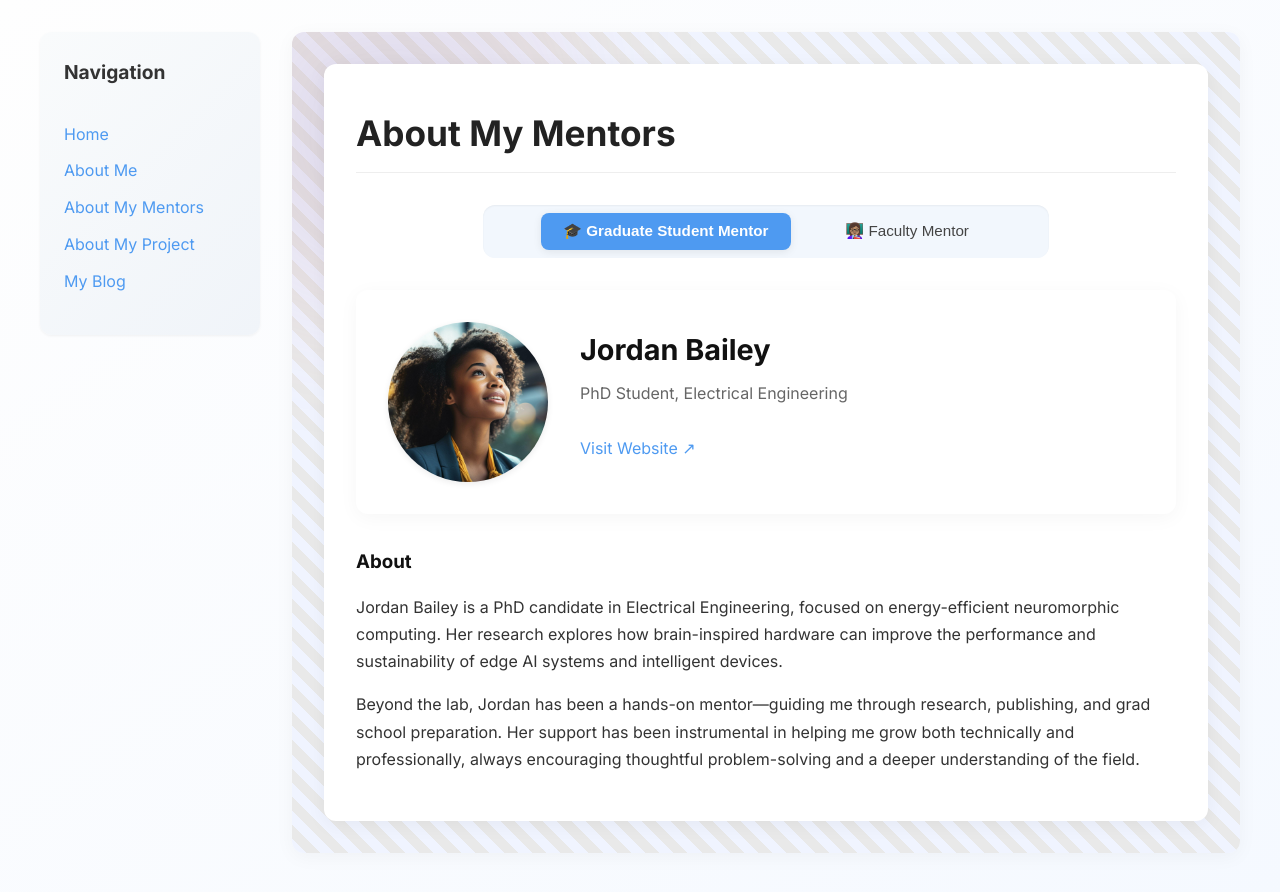
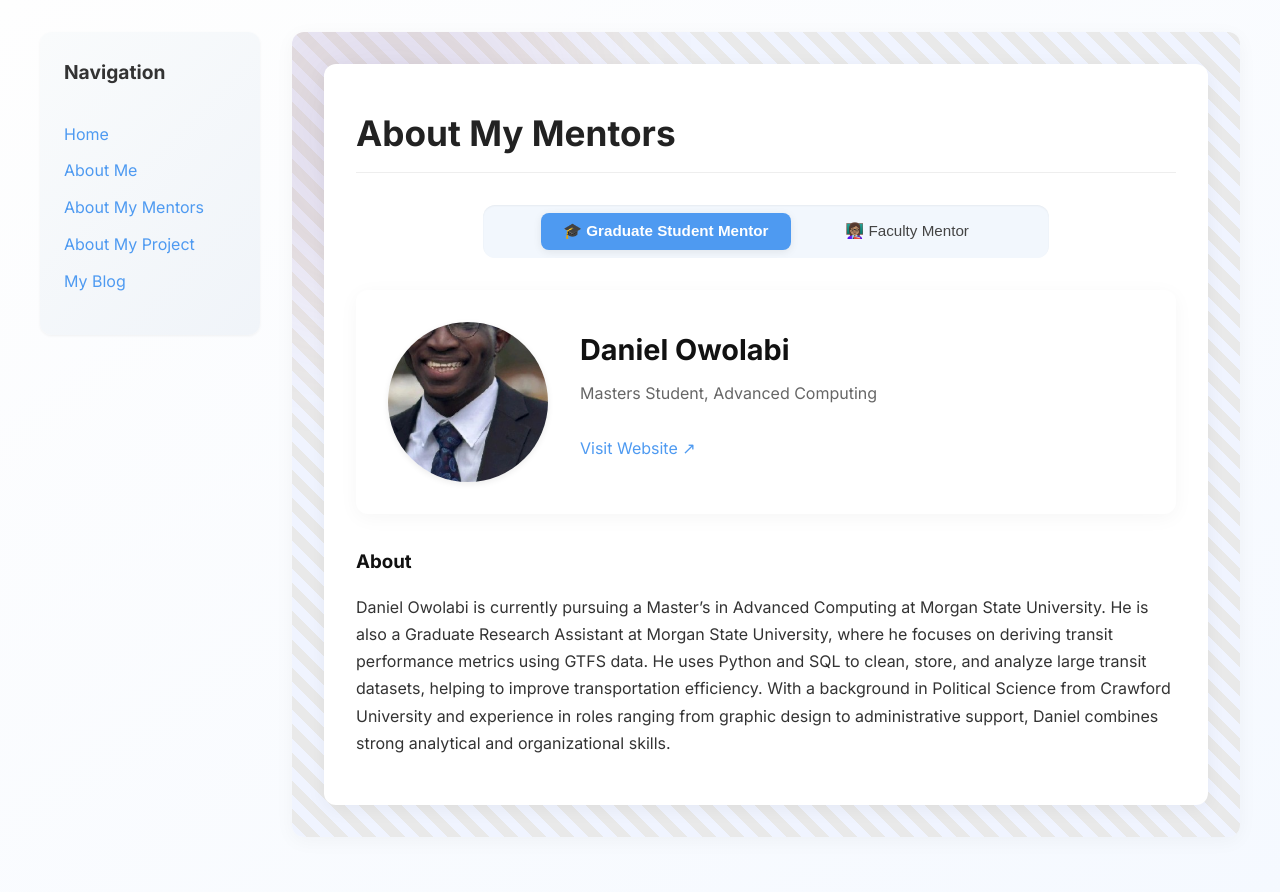
Before and after one commit to bhattarainabin2055/bhattarainabin2055.github.io, a Jekyll site: the page built from pages/about-my-mentor.md, in a window 1280 px wide. Shown: the top 892 px of the page. Built offline with Jekyll 4.4.1, drawn with Linux system fonts in a browser that asks for light colours.

Commit message:
Update about-my-mentor.md

```diff
--- a/pages/about-my-mentor.md
+++ b/pages/about-my-mentor.md
@@ -4,14 +4,12 @@ title: About My Mentors
 permalink: /about-my-mentor.html
 
 graduate_mentor:
-  name: Jordan Bailey
-  title: PhD Student, Electrical Engineering
-  image: /assets/images/graduate-student-mentor.jpg
-  website: https://gradmentor.example.com
+  name: Daniel Owolabi
+  title: Masters Student, Advanced Computing
+  image: assets/images/Graduate_assistant.jpg
+  website: https://www.linkedin.com/in/owolabi-daniel-olusayo/
   bio: |
-    Jordan Bailey is a PhD candidate in Electrical Engineering, focused on energy-efficient neuromorphic computing. Her research explores how brain-inspired hardware can improve the performance and sustainability of edge AI systems and intelligent devices.
-
-    Beyond the lab, Jordan has been a hands-on mentor—guiding me through research, publishing, and grad school preparation. Her support has been instrumental in helping me grow both technically and professionally, always encouraging thoughtful problem-solving and a deeper understanding of the field.
+    Daniel Owolabi is currently pursuing a Master's in Advanced Computing at Morgan State University. He is also a Graduate Research Assistant at Morgan State University, where he focuses on deriving transit performance metrics using GTFS data. He uses Python and SQL to clean, store, and analyze large transit datasets, helping to improve transportation efficiency. With a background in Political Science from Crawford University and experience in roles ranging from graphic design to administrative support, Daniel combines strong analytical and organizational skills.
 
 faculty_mentor:
   name: Edward Robinson
```
Also changed, not shown: other parts of pages/about-my-mentor.md (+1 -1 lines).
